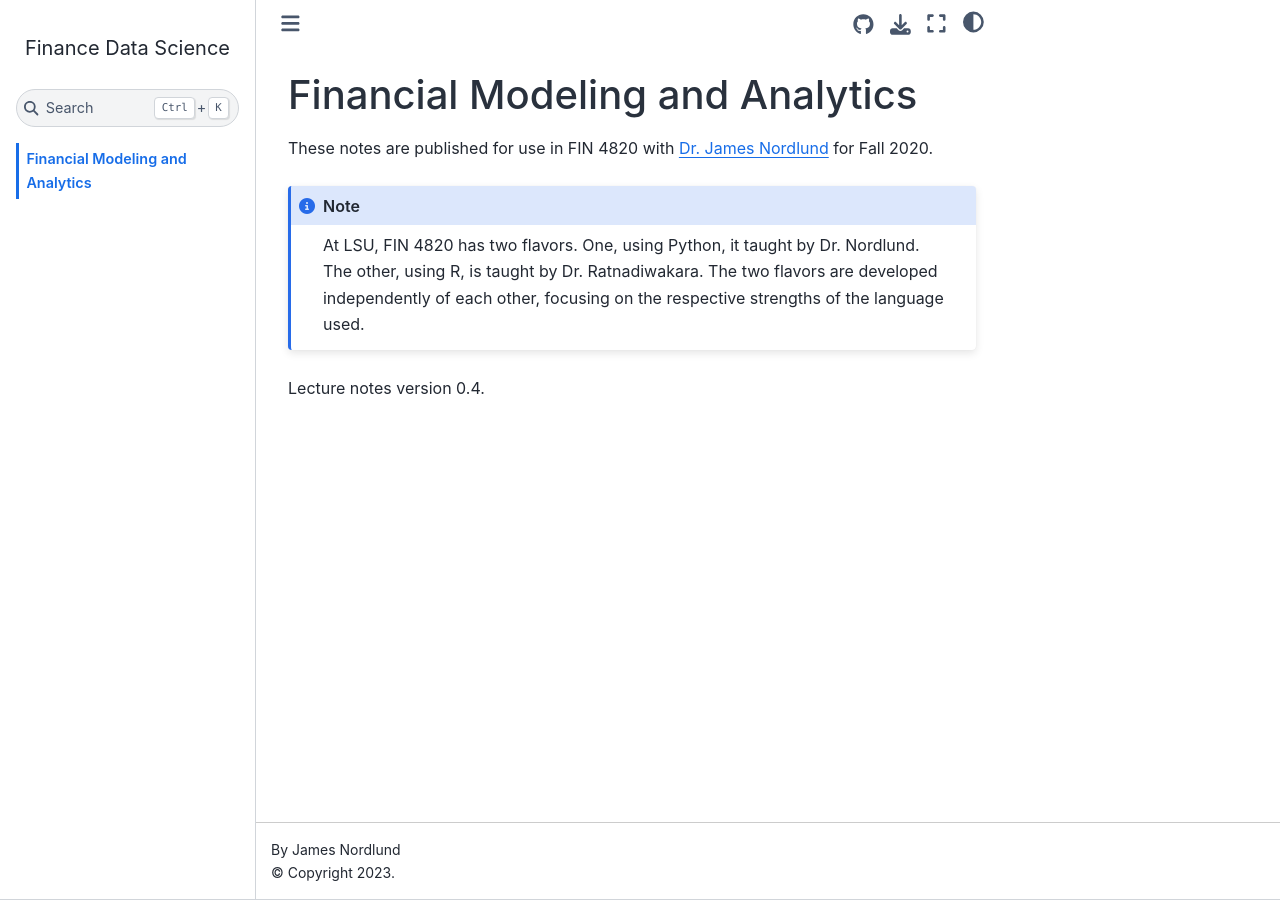
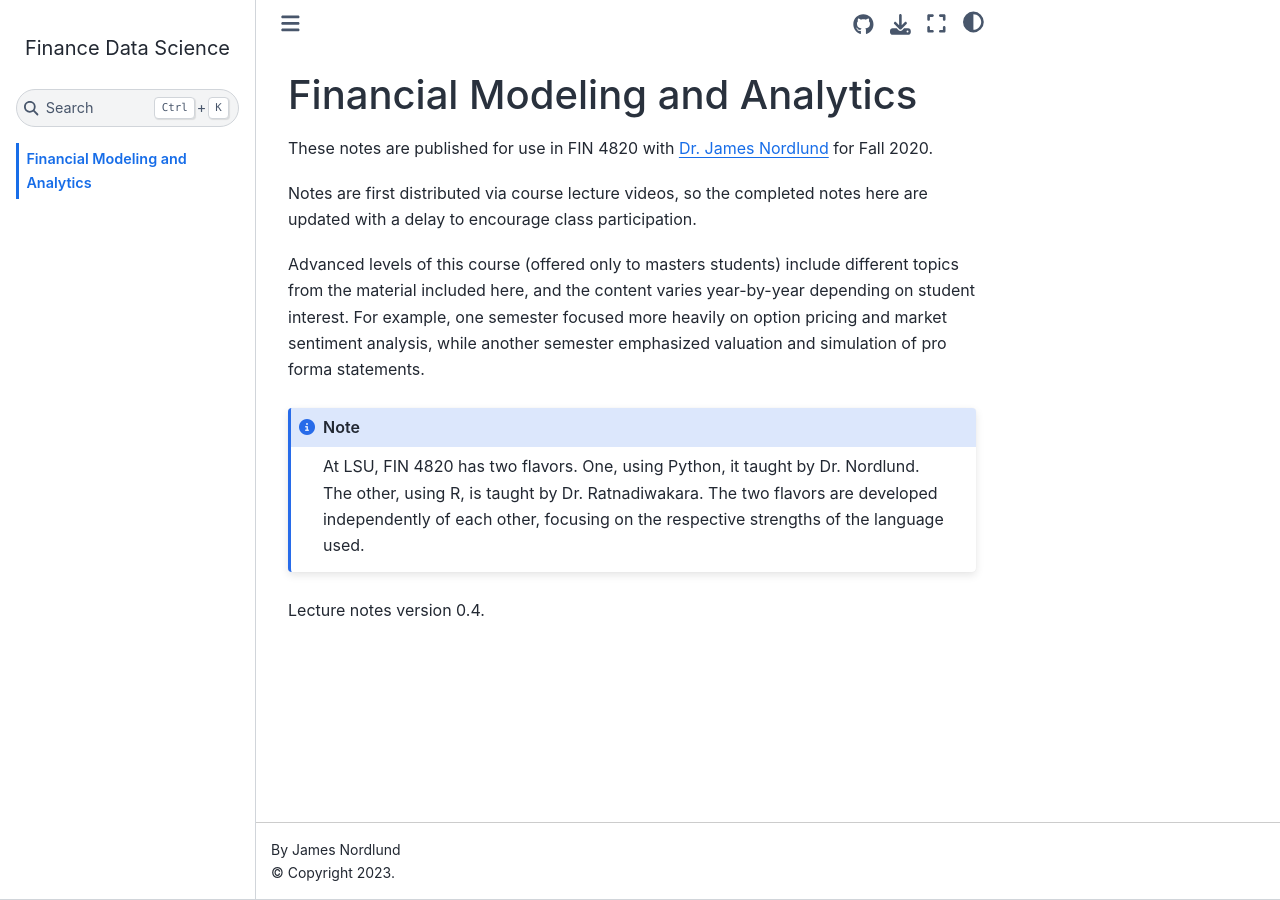
Before and after one commit to anhnguyendepocen/financedatascience.github.io, a Jupyter Book: the page built from intro.md, in a window 1280 px wide. Built offline with Jupyter Book 1.0.4 settings and Sphinx 7.4.7 and the Sphinx Book theme 1.1.4, drawn with Linux system fonts in a browser that asks for light colours; pages that are not in the unit, such as notebooks, are missing from menus.

Commit message:
Update intro.md

````diff
--- a/intro.md
+++ b/intro.md
@@ -1,6 +1,10 @@
 # Financial Modeling and Analytics
 
 These notes are published for use in FIN 4820 with [Dr. James Nordlund](https://nordlund.ai) for Fall 2020.
+
+Notes are first distributed via course lecture videos, so the completed notes here are updated with a delay to encourage class participation.
+
+Advanced levels of this course (offered only to masters students) include different topics from the material included here, and the content varies year-by-year depending on student interest. For example, one semester focused more heavily on option pricing and market sentiment analysis, while another semester emphasized valuation and simulation of pro forma statements.
 
 ```{note}
 At LSU, FIN 4820 has two flavors.  One, using Python, it taught by Dr. Nordlund.  The other, using R,
````
